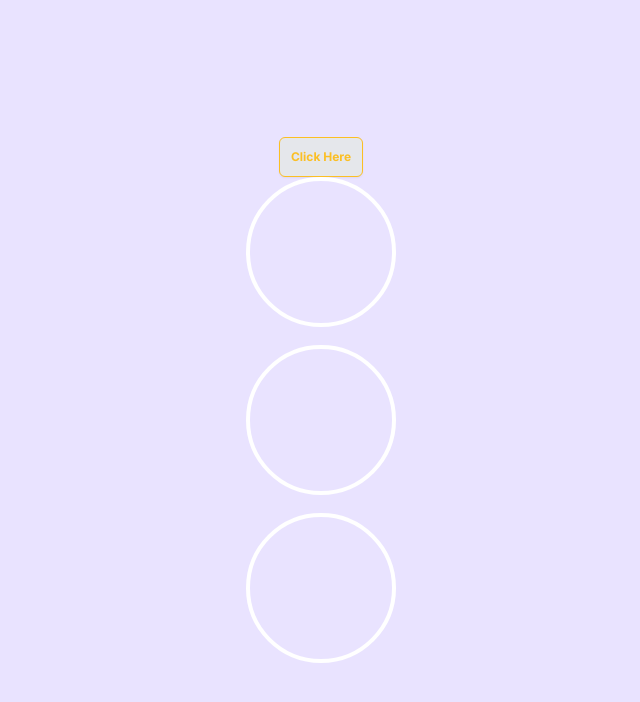
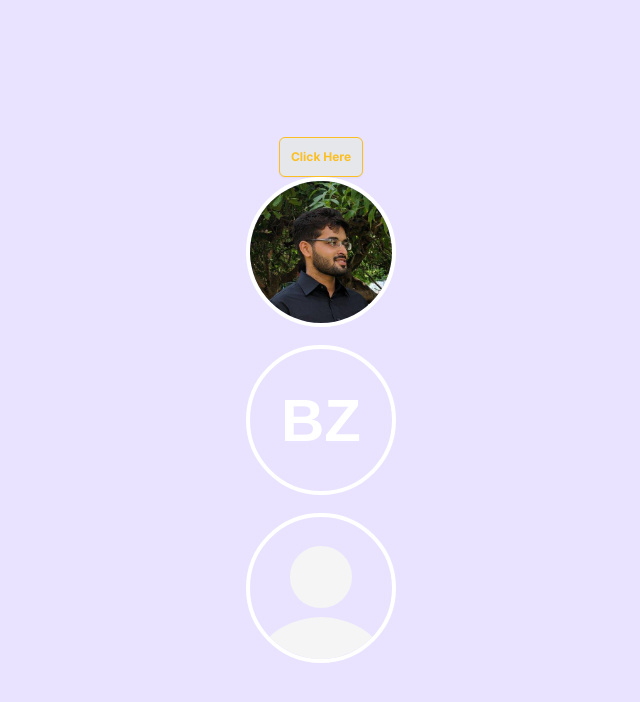
Before and after one commit to SGM-dev/react-component-library, a React (Vite) app: page / in a window 1280 px wide. Shown: the top 702 px of the page, without its empty margins (319-959 px from the left). Built offline with nearby package versions, Linux system fonts and the light colour scheme.

Commit message:
place content based on the props sent

```diff
--- a/src/components/Avatar/Avatar.jsx
+++ b/src/components/Avatar/Avatar.jsx
@@ -2,10 +2,18 @@ import { IoPersonSharp } from "react-icons/io5";
 import "./Avatar.css";
 import classNames from "classnames";
 
-export default function Avatar({ children, src, alt, ...rest }) {
+export default function Avatar({ children, src, ...rest }) {
   const avatarClass = !src && (children ? "avatar-letters" : "avatar-icon");
 
   const allClasses = classNames("avatar", avatarClass);
 
-  return <div className={allClasses}></div>;
+  const content = src ? (
+    <img src={src} {...rest}></img>
+  ) : children ? (
+    <h2>{children}</h2>
+  ) : (
+    <IoPersonSharp />
+  );
+
+  return <div className={allClasses}>{content}</div>;
 }
```
